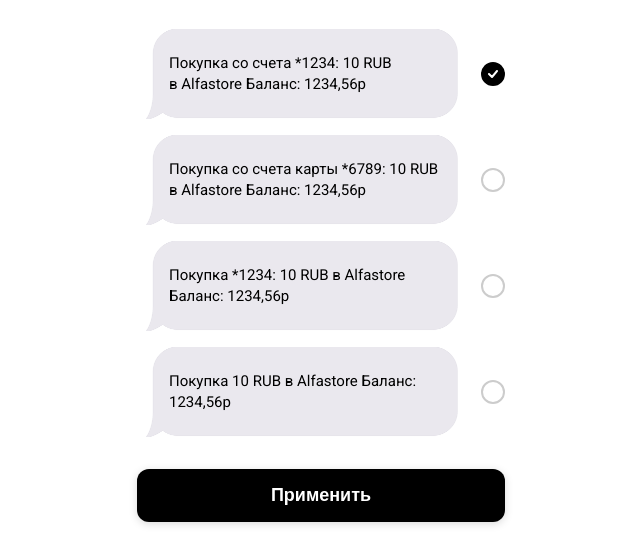
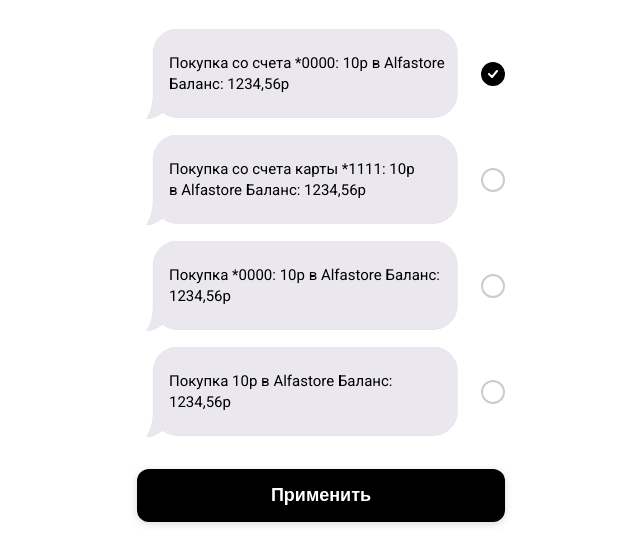
Before and after one commit to gorbunovdmitry/7244-1, a plain HTML site: page index.html in a window 1280 px wide. Shown: the part 437-979 px from the top of the page, without its empty margins (319-959 px from the left). Drawn offline with Linux system fonts and the light colour scheme.

Commit message:
Replace 1234->0000, 6789->1111, 10 RUB->10р

```diff
--- a/index.html
+++ b/index.html
@@ -29,7 +29,7 @@
             <div class="sms-item" data-template="1">
                 <div class="sms-bubble">
                     <div class="sms-text">
-                        Покупка со счета *1234: 10&nbsp;RUB в&nbsp;Alfastore Баланс: 1234,56p
+                        Покупка со счета *0000: 10р в&nbsp;Alfastore Баланс: 1234,56p
                     </div>
                 </div>
                 <div class="checkmark-box">
@@ -43,7 +43,7 @@
             <div class="sms-item" data-template="2">
                 <div class="sms-bubble">
                     <div class="sms-text">
-                        Покупка со счета карты *6789: 10&nbsp;RUB в&nbsp;Alfastore Баланс: 1234,56р
+                        Покупка со счета карты *1111: 10р в&nbsp;Alfastore Баланс: 1234,56р
                     </div>
                 </div>
                 <div class="checkmark-box">
@@ -57,7 +57,7 @@
             <div class="sms-item" data-template="3">
                 <div class="sms-bubble">
                     <div class="sms-text">
-                        Покупка *1234: 10&nbsp;RUB в&nbsp;Alfastore Баланс: 1234,56p
+                        Покупка *0000: 10р в&nbsp;Alfastore Баланс: 1234,56p
                     </div>
                 </div>
                 <div class="checkmark-box">
@@ -71,7 +71,7 @@
             <div class="sms-item" data-template="4">
                 <div class="sms-bubble">
                     <div class="sms-text">
-                        Покупка 10&nbsp;RUB в&nbsp;Alfastore Баланс: 1234,56p
+                        Покупка 10р в&nbsp;Alfastore Баланс: 1234,56p
                     </div>
                 </div>
                 <div class="checkmark-box">
```
